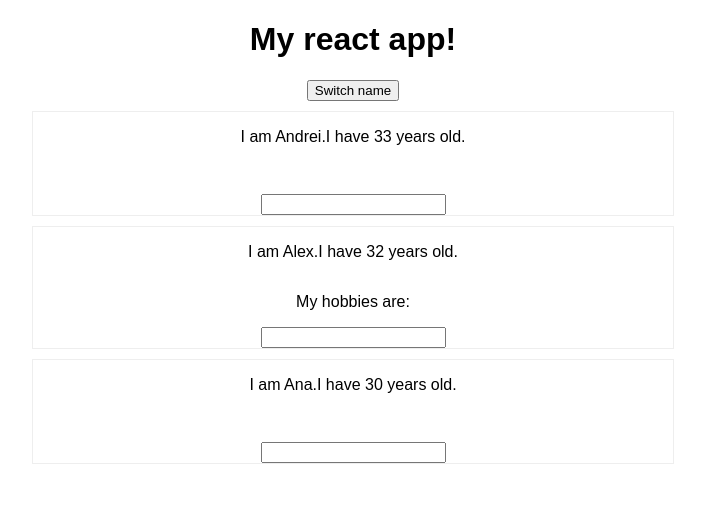
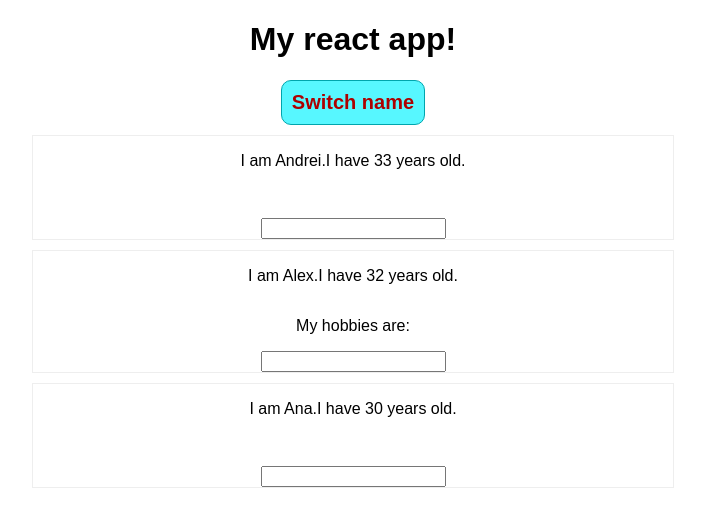
Before and after one commit to andreigugy30/React-training, a React (Create React App) app: page / in a window 1280 px wide. Shown: the top 526 px of the page, without its empty margins (287-992 px from the left). Built offline with nearby package versions, Linux system fonts and the light colour scheme.

Commit message:
Add inline style to button

```diff
--- a/src/App.js
+++ b/src/App.js
@@ -60,10 +60,24 @@
   };
 
   render() {
+    const style = {
+      backgroundColor: "#57f7ff",
+      border: "1px solid #00a5ad",
+      borderRadius: "10px",
+      color: "#ad0000",
+      padding: "10px",
+      outline: "none",
+      cursor: "pointer",
+      fontSize: "20px",
+      fontWeight: "600"
+    };
+
     return (
       <div className="App">
         <h1>My react app!</h1>
-        <button onClick={this.switchNameHandler}>Switch name</button>
+        <button style={style} onClick={this.switchNameHandler}>
+          Switch name
+        </button>
         <Person
           name={this.state.persons[0].name}
           age={this.state.persons[0].age}
```
